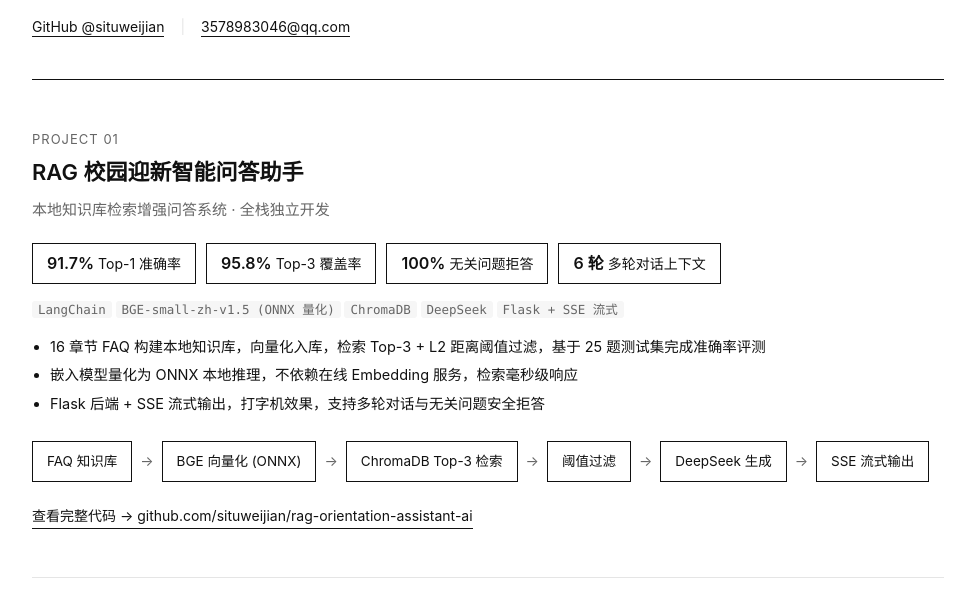
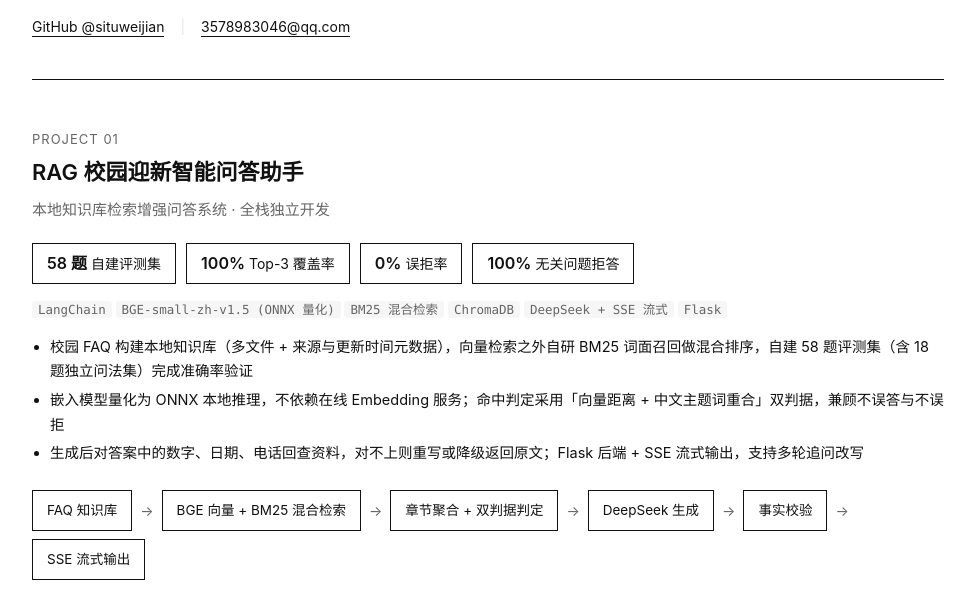
Before and after one commit to situweijian/portfolio, a plain HTML site: page index.html in a window 1280 px wide. Shown: the part 161-760 px from the top of the page, without its empty margins (152-1127 px from the left). Drawn offline with Linux system fonts and the light colour scheme.

Commit message:
更新 RAG 项目数据：58 题评测集 / Top-3 100% / 误拒率 0%，补充 BM25 混合检索与事实校验

```diff
--- a/index.html
+++ b/index.html
@@ -104,28 +104,28 @@
     <div class="tagline">本地知识库检索增强问答系统 · 全栈独立开发</div>
 
     <div class="stats">
-      <div class="stat"><b>91.7%</b>Top-1 准确率</div>
-      <div class="stat"><b>95.8%</b>Top-3 覆盖率</div>
+      <div class="stat"><b>58 题</b>自建评测集</div>
+      <div class="stat"><b>100%</b>Top-3 覆盖率</div>
+      <div class="stat"><b>0%</b>误拒率</div>
       <div class="stat"><b>100%</b>无关问题拒答</div>
-      <div class="stat"><b>6 轮</b>多轮对话上下文</div>
     </div>
 
     <div class="tech">
-      <code>LangChain</code> <code>BGE-small-zh-v1.5 (ONNX 量化)</code> <code>ChromaDB</code> <code>DeepSeek</code> <code>Flask + SSE 流式</code>
+      <code>LangChain</code> <code>BGE-small-zh-v1.5 (ONNX 量化)</code> <code>BM25 混合检索</code> <code>ChromaDB</code> <code>DeepSeek + SSE 流式</code> <code>Flask</code>
     </div>
 
     <ul class="points">
-      <li>16 章节 FAQ 构建本地知识库，向量化入库，检索 Top-3 + L2 距离阈值过滤，基于 25 题测试集完成准确率评测</li>
-      <li>嵌入模型量化为 ONNX 本地推理，不依赖在线 Embedding 服务，检索毫秒级响应</li>
-      <li>Flask 后端 + SSE 流式输出，打字机效果，支持多轮对话与无关问题安全拒答</li>
+      <li>校园 FAQ 构建本地知识库（多文件 + 来源与更新时间元数据），向量检索之外自研 BM25 词面召回做混合排序，自建 58 题评测集（含 18 题独立问法集）完成准确率验证</li>
+      <li>嵌入模型量化为 ONNX 本地推理，不依赖在线 Embedding 服务；命中判定采用「向量距离 + 中文主题词重合」双判据，兼顾不误答与不误拒</li>
+      <li>生成后对答案中的数字、日期、电话回查资料，对不上则重写或降级返回原文；Flask 后端 + SSE 流式输出，支持多轮追问改写</li>
     </ul>
 
     <div class="flow">
       <div class="node">FAQ 知识库</div><div class="arrow">→</div>
-      <div class="node">BGE 向量化 (ONNX)</div><div class="arrow">→</div>
-      <div class="node">ChromaDB Top-3 检索</div><div class="arrow">→</div>
-      <div class="node">阈值过滤</div><div class="arrow">→</div>
+      <div class="node">BGE 向量 + BM25 混合检索</div><div class="arrow">→</div>
+      <div class="node">章节聚合 + 双判据判定</div><div class="arrow">→</div>
       <div class="node">DeepSeek 生成</div><div class="arrow">→</div>
+      <div class="node">事实校验</div><div class="arrow">→</div>
       <div class="node">SSE 流式输出</div>
     </div>
 
```
Also changed, not shown: 1 other file.
